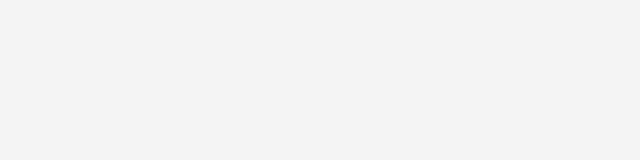
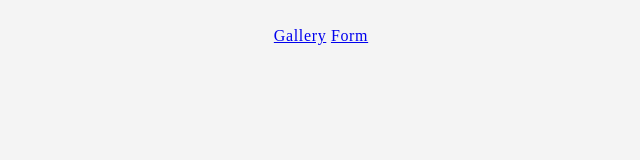
Before and after one commit to Volodymyr10020/goit-js-hw-09, a plain HTML site: page index.html in a window 1280 px wide. Shown: the whole page, without its empty margins (267-907 px from the left). Drawn offline with Linux system fonts and the light colour scheme.

Commit message:
Deploying to gh-pages from @ Volodymyr10020/goit-js-hw-09@35dc738e737167e6140110904cebef4ef9bd6c50 🚀

```diff
--- a/index.html
+++ b/index.html
@@ -9,12 +9,10 @@
     <link rel="stylesheet" crossorigin href="/goit-js-hw-09/assets/index-C2fUKjAL.css">
   </head>
   <body>
-
-
     <main>
       <!-- Loads the specified .html file -->
-      <a href="./1-gallery.html">
-      <a href="./2-form.html">
+      <a href="./1-gallery.html">Gallery</a>
+      <a href="./2-form.html">Form</a>
     </main>
 
   </body>
```
